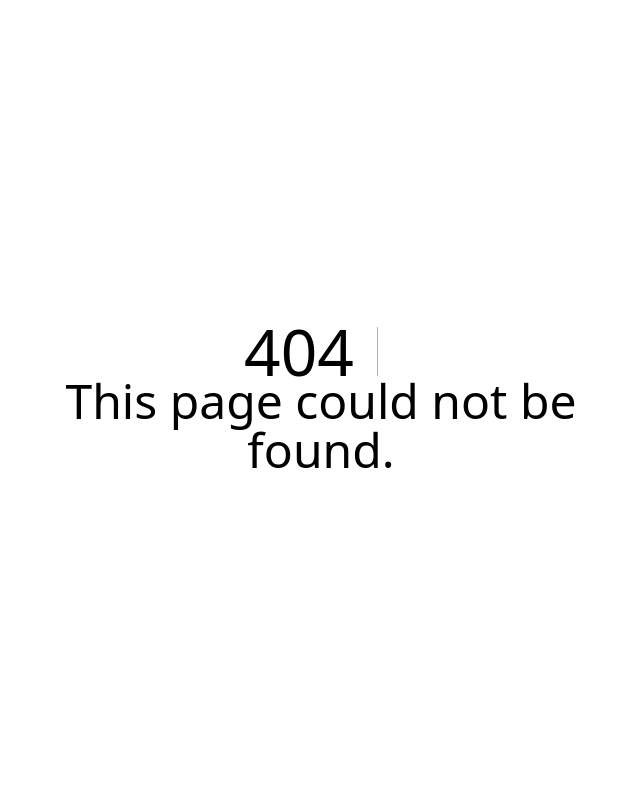
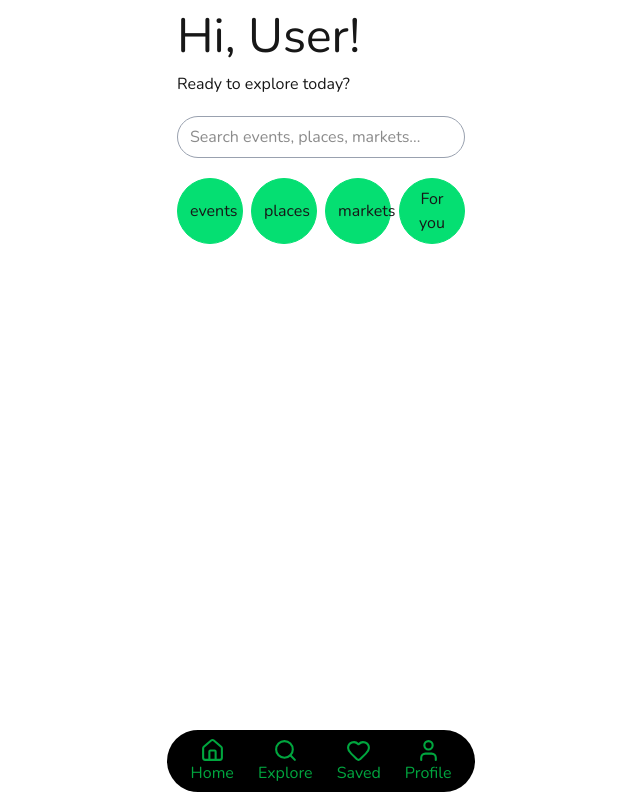
Before and after one commit to anubhavbaghel/loco, a Next.js app: page /main/home in a window 1280 px wide. Before the commit this address had no page. Shown: the whole page, without its empty margins (319-959 px from the left). Built offline with nearby package versions, Linux system fonts and the light colour scheme; a web font is replaced by a local one.

Commit message:
pages fix, redirection fix, navbar fix

```diff
--- /dev/null
+++ b/app/components/ui/BottomNavBar.css
@@ -0,0 +1,17 @@
+.navbar > div > p {
+  font-size: 1rem !important;
+}
+
+.nav-icons {
+  width: 25px;
+  height: 25px;
+}
+
+@media screen and (max-width: 924px) {
+  .nav-icons {
+    width: 30px;
+    height: 30px;
+  }
+
+
+}
--- a/app/components/ui/BottomNavBar.tsx
+++ b/app/components/ui/BottomNavBar.tsx
@@ -1,24 +1,25 @@
 'use client'
 import { Heart, House, Search, User } from "lucide-react";
+import "./BottomNavBar.css"
 
 const BottomNavBar = () => {
   return (
-    <div className="fixed bottom-0 max-h-3 flex justify-center bg-black item-center text-2xl py-2 px-5 min-w-full">
-      <div className=" text-green-600 px-3 py-1 rounded-2xl z-10 hover:text-white cursor-pointer item-center flex flex-col">
-        <House />
-        Home
+    <div className="navbar absolute bottom-0 flex justify-evenly px-3 py-1 bg-black item-center text-2xl  w-fit rounded-4xl mb-2 mx-1">
+      <div className=" text-green-600 px-3 py-1 rounded-2xl z-10 hover:text-white cursor-pointer flex flex-col items-center">
+        <House className="nav-icons"/>
+        <p>Home</p>
       </div>
-      <div className=" text-green-600 px-3 py-1 rounded-2xl z-10 hover:text-white cursor-pointer item-center flex flex-col">
-        <Search />
-        Explore
+      <div className=" text-green-600 px-3 py-1 rounded-2xl z-10 hover:text-white cursor-pointer flex flex-col items-center">
+        <Search className="nav-icons"/>
+        <p>Explore</p>
       </div>
-      <div className=" text-green-600 px-3 py-1 rounded-2xl z-10 hover:text-white cursor-pointer item-center flex flex-col">
-        <Heart />
-        Saved
+      <div className=" text-green-600 px-3 py-1 rounded-2xl z-10 hover:text-white cursor-pointer flex flex-col items-center">
+        <Heart className="nav-icons"/>
+        <p>Saved</p>
       </div>
-      <div className=" text-green-600 px-3 py-1 rounded-2xl z-10 hover:text-white cursor-pointer item-center flex flex-col">
-        <User />
-        Profile
+      <div className=" text-green-600 px-3 py-1 rounded-2xl z-10 hover:text-white cursor-pointer flex flex-col items-center">
+        <User className="nav-icons"/>
+        <p>Profile</p>
       </div>
     </div>
   );
--- /dev/null
+++ b/app/main/home/page.tsx
@@ -0,0 +1,61 @@
+"use client";
+
+import { usePreferenceStore } from "../../store/globalStore";
+import BottomNavBar from "../../components/ui/BottomNavBar";
+
+const Homepage = () => {
+  const preferenceItems = usePreferenceStore(
+    (state: any) => state.preferenceStore,
+  );
+
+  console.log(preferenceItems);
+  const deafultItems = [
+    { id: 1, item: "events" },
+    { id: 2, item: "places" },
+    { id: 3, item: "markets" },
+    { id: 4, item: "For you" },
+  ];
+
+  return (
+    <>
+      <div className="flex flex-col gap-5 w-[90%] h-full">
+        <div>
+          <h2>Hi, User!</h2>
+          <p>Ready to explore today?</p>
+        </div>
+        <input
+          type="text"
+          placeholder="Search events, places, markets..."
+          className="border-gray-400 border rounded-full py-2 px-3"
+        />
+        <div className="grid grid-cols-4 gap-2 ">
+          {preferenceItems.length >= 4
+            ? preferenceItems
+                .slice(0, 4)
+                .map((preferenceItem: { id: number; item: string }) => (
+                  <button
+                    value={preferenceItem.item}
+                    key={preferenceItem.id}
+                    onClick={() => console.log("clicked")}
+                    className="border py-2 px-3 bg-green-400 rounded-full border-green-400 hover:bg-amber-300"
+                  >
+                    {preferenceItem.item}
+                  </button>
+                ))
+            : deafultItems.map((item: { id: number; item: string }) => (
+                <button
+                  value={item.item}
+                  key={item.id}
+                  onClick={() => console.log("clicked")}
+                  className="border py-2 px-3 bg-green-400 rounded-full border-green-400 hover:bg-amber-300"
+                >
+                  {item.item}
+                </button>
+              ))}
+        </div>
+      </div>
+    </>
+  );
+};
+
+export default Homepage;
--- a/app/main/layout.tsx
+++ b/app/main/layout.tsx
@@ -8,7 +8,7 @@ export default function MainLayout({
   children: React.ReactNode;
 }>) {
   return (
-    <div className="flex w-full flex-col items-center justify-center md:max-w-[50%]">
+    <div className="flex w-full h-full flex-col items-center justify-center md:max-w-[50%]">
       {children}
       <BottomNavBar />
     </div>
```
